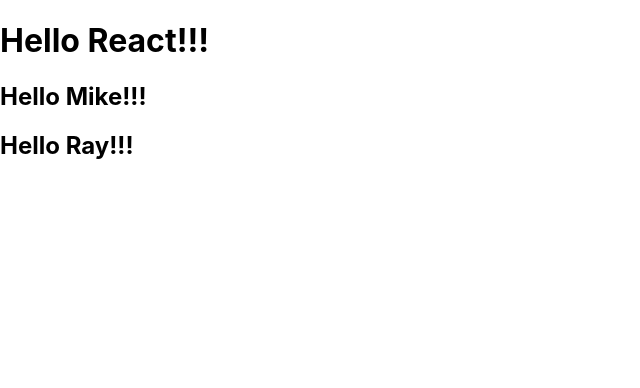
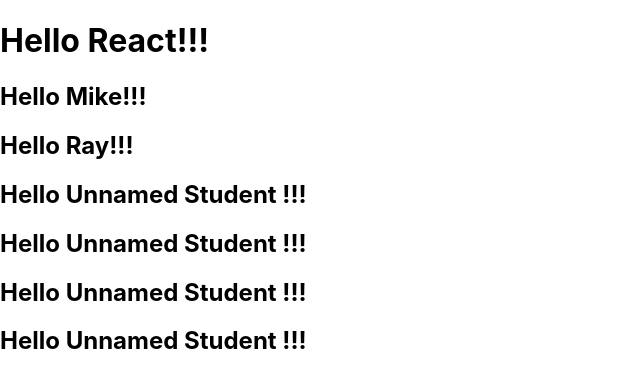
Before and after one commit to alexqin14/learning-react, a React (Create React App) app: page / in a window 1280 px wide. Shown: the top 388 px of the page, without its empty margins (0-640 px from the left). Built offline with nearby package versions, Linux system fonts and the light colour scheme.

Commit message:
showing my first React component
Or second component
App is the "root" componet

```diff
--- a/src/App.js
+++ b/src/App.js
@@ -1,5 +1,6 @@
 import logo from './logo.svg';
 import './App.css';
+import Greeting from './Greeting';
 
 const App = () => {
   return (
@@ -13,7 +14,10 @@
     <h2>
       Hello Ray!!!
     </h2>
-
+    <Greeting/>
+    <Greeting/>
+    <Greeting/>
+    <Greeting/>
   </>
   );
 }
--- /dev/null
+++ b/src/Greeting.js
@@ -0,0 +1,11 @@
+import React from 'react';
+
+const Greeting = () => {
+    return (
+        <h2>
+            Hello Unnamed Student !!!
+        </h2>
+    );
+};
+
+export default Greeting;
```
